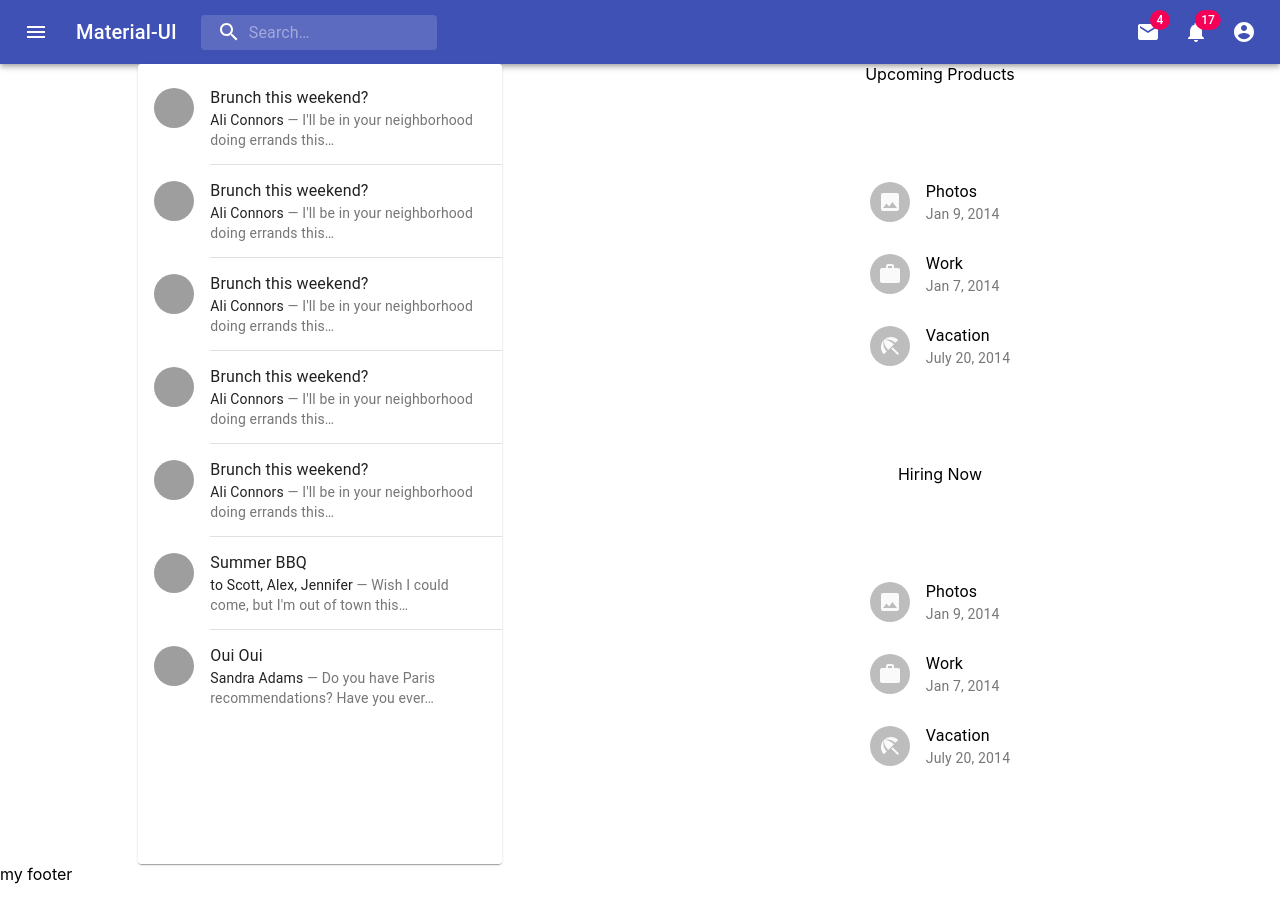
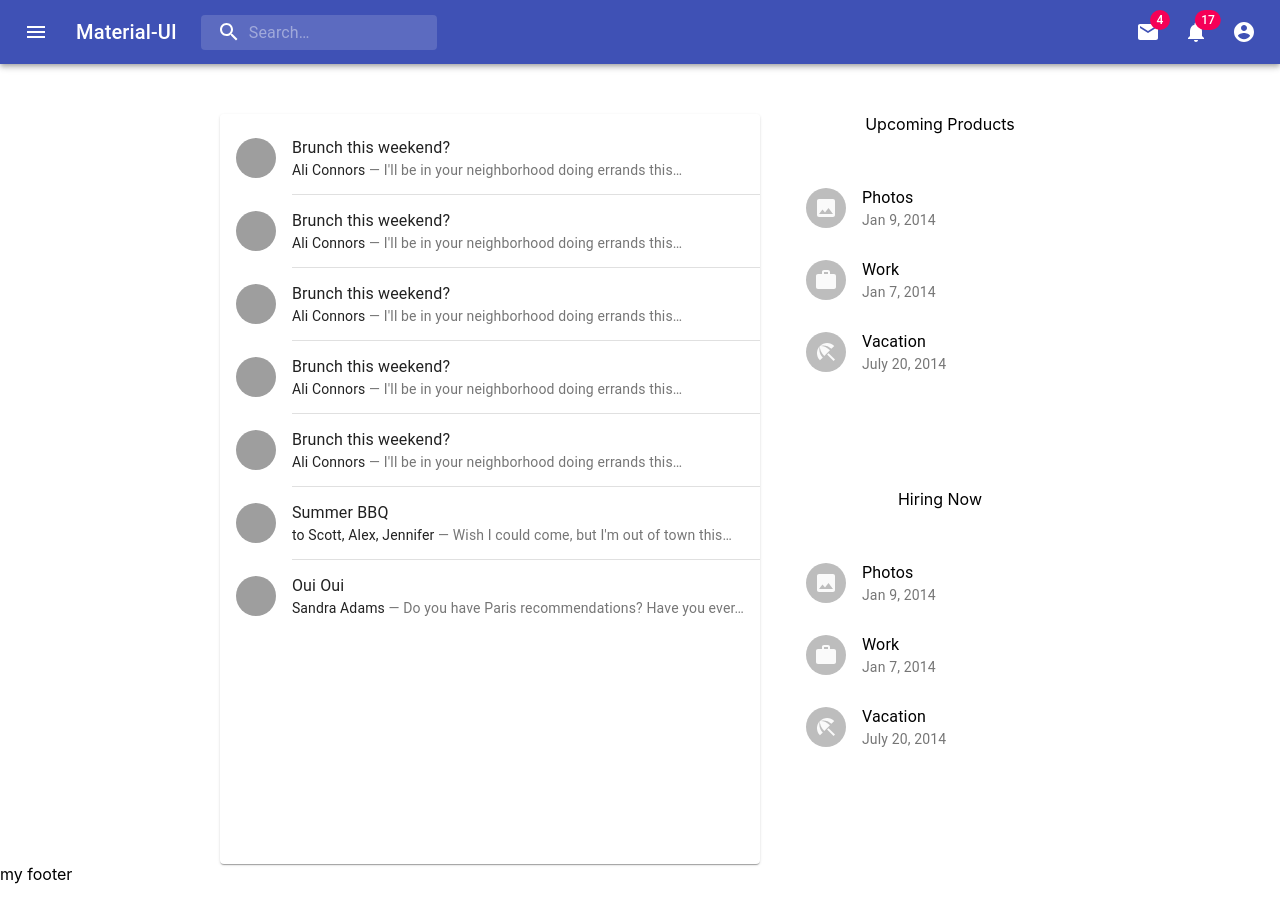
Before and after one commit to thejohnyu/hackathon-veterans, a React (Create React App) app: page / in a window 1280 px wide. Shown: the top 922 px of the page. Built offline with nearby package versions, Linux system fonts and the light colour scheme; grey boxes are pictures that could not be loaded.

Commit message:
final css

```diff
--- a/src/App.css
+++ b/src/App.css
@@ -38,19 +38,25 @@
 
 .App-main {
   display: grid;
-  grid-template-rows: 1fr;
-  grid-template-columns: 1fr 1fr;
+  justify-content: center;
   height: 100vh;
+  grid-template-columns: 600px 300px;
 }
 
 .App-right-column {
   display: grid;
   justify-content: center;
-  width: 600px;
+  grid-template-columns: 1fr;
+  grid-template-rows: 50px 1fr 50px 1fr;
+  margin-top: 50px;
 }
 
 .App-left-column {
   display: grid;
   justify-content: center;
-  align-items: center;
+  margin-top: 50px;
 }
+
+.App-sub-header {
+  height: 50px;
+}
--- a/src/App.js
+++ b/src/App.js
@@ -13,9 +13,9 @@ function App() {
           <SimpleCard />
         </div>
         <div className="App-right-column">
-          <header>Upcoming Products</header>
+          <header className="App-sub-header">Upcoming Products</header>
           <FolderList />
-          <header>Hiring Now</header>
+          <header className="App-sub-header">Hiring Now</header>
           <FolderList />
         </div>
       </main>
--- a/src/Card.js
+++ b/src/Card.js
@@ -15,9 +15,9 @@ import Avatar from '@material-ui/core/Avatar';
 
 const useStyles = makeStyles((theme) => ({
     root: {
-        height: 800,
-        width: "100%",
-        maxWidth: "36ch",
+        // height: 800,
+        // width: "100%",
+        // maxWidth: "36ch",
         backgroundColor: theme.palette.background.paper,
       },
       bullet: {
```
